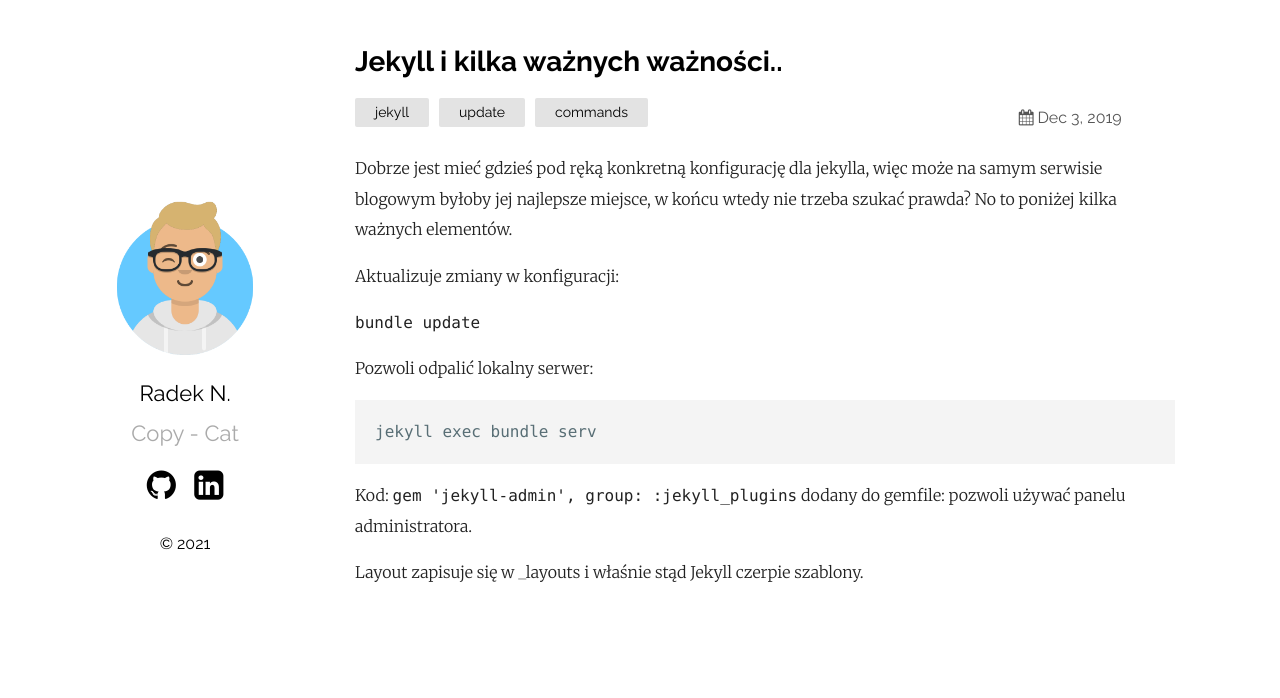
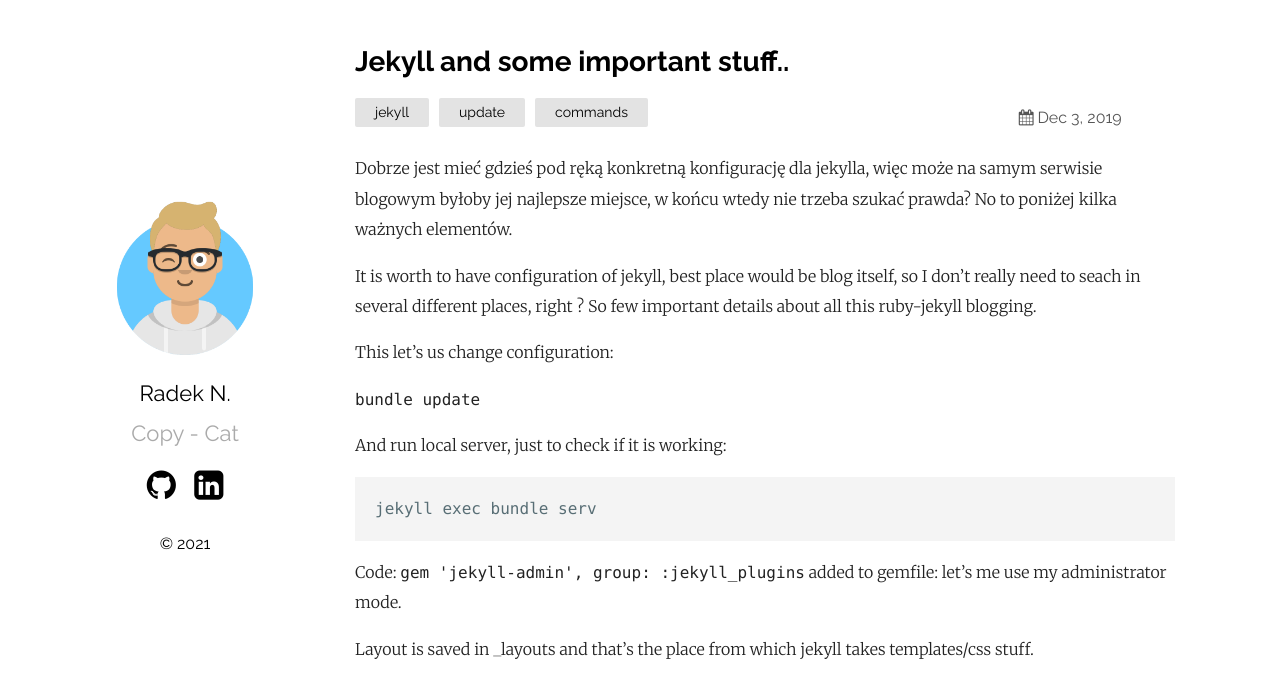
Before and after one commit to rnied137/szelma139.github.io, a Jekyll site: the page built from _posts/2019-12-03-welcome-to-jekyll.markdown, in a window 1280 px wide. Shown: the top 698 px of the page. Built offline with Jekyll 4.4.1, drawn with Linux system fonts in a browser that asks for light colours.

Commit message:
Update 2019-12-03-welcome-to-jekyll.markdown

````diff
--- a/_posts/2019-12-03-welcome-to-jekyll.markdown
+++ b/_posts/2019-12-03-welcome-to-jekyll.markdown
@@ -1,5 +1,5 @@
 ---
-title: Jekyll i kilka ważnych ważności..
+title: Jekyll and some important stuff..
 layout: post
 date: '2019-12-03 17:27:00 +0100'
 categories: jekyll update commands
@@ -7,18 +7,20 @@ categories: jekyll update commands
 
 Dobrze jest mieć gdzieś pod ręką konkretną konfigurację dla jekylla, więc może na samym serwisie blogowym byłoby jej najlepsze miejsce, w końcu wtedy nie trzeba szukać prawda? No to poniżej kilka ważnych elementów.
 
+It is worth to have configuration of jekyll, best place would be blog itself, so I don't really need to seach in several different places, right ?
+So few important details about all this ruby-jekyll blogging.
 
-Aktualizuje zmiany w konfiguracji:
+This let's us change configuration:
 
 `bundle update`
 
-Pozwoli odpalić lokalny serwer:
+And run local server, just to check if it is working:
 ```
 jekyll exec bundle serv
 ```
 
-Kod:
+Code:
 `gem 'jekyll-admin', group: :jekyll_plugins`
-dodany do gemfile:  pozwoli używać panelu administratora.
+added to gemfile:  let's me use my administrator mode.
 
-Layout zapisuje się w _layouts i właśnie stąd Jekyll czerpie szablony.
+Layout is saved in _layouts and that's the place from which jekyll takes templates/css stuff.
````
